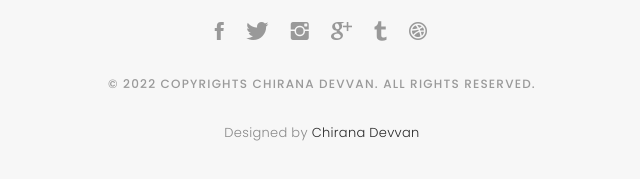
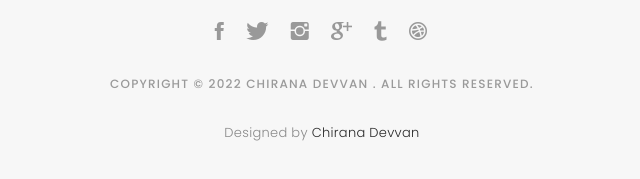
Before and after one commit to chirna/bbb, a plain HTML site: page index.html in a window 1280 px wide. Shown: the part 2508-2687 px from the top of the page, 318-958 px from the left. Drawn offline with Linux system fonts and the light colour scheme; files whose address does not match are found by name; a web font is replaced by a local one.

Commit message:
Update index.html

```diff
--- a/index.html
+++ b/index.html
@@ -328,7 +328,7 @@
 
       </div>
 
-      <p>&copy; 2022 Copyrights Chirana Devvan. All rights reserved.</p>
+      <p>Copyright &copy; 2022 Chirana Devvan . All rights reserved.</p>
 
       <div class="credits">
 
```
